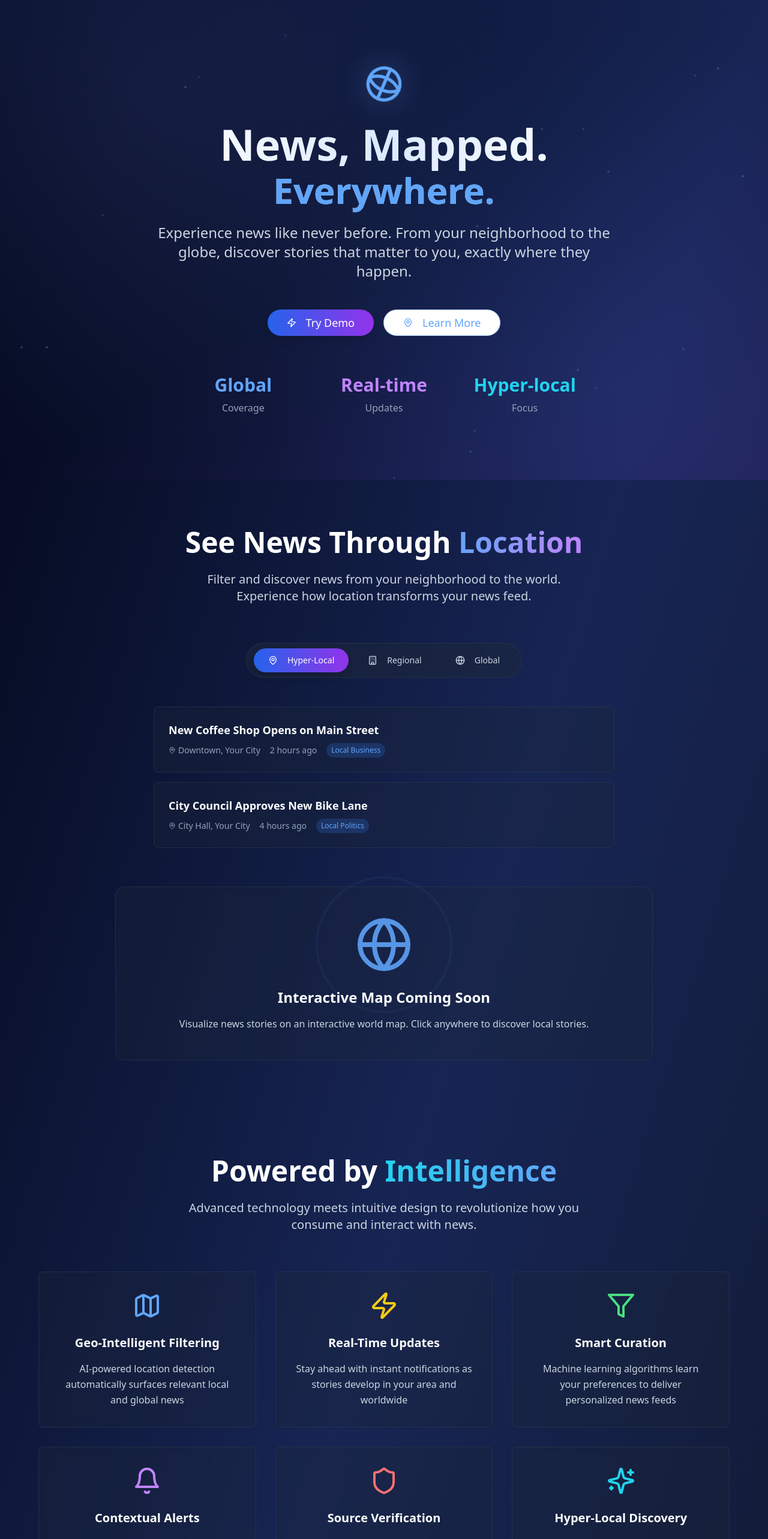
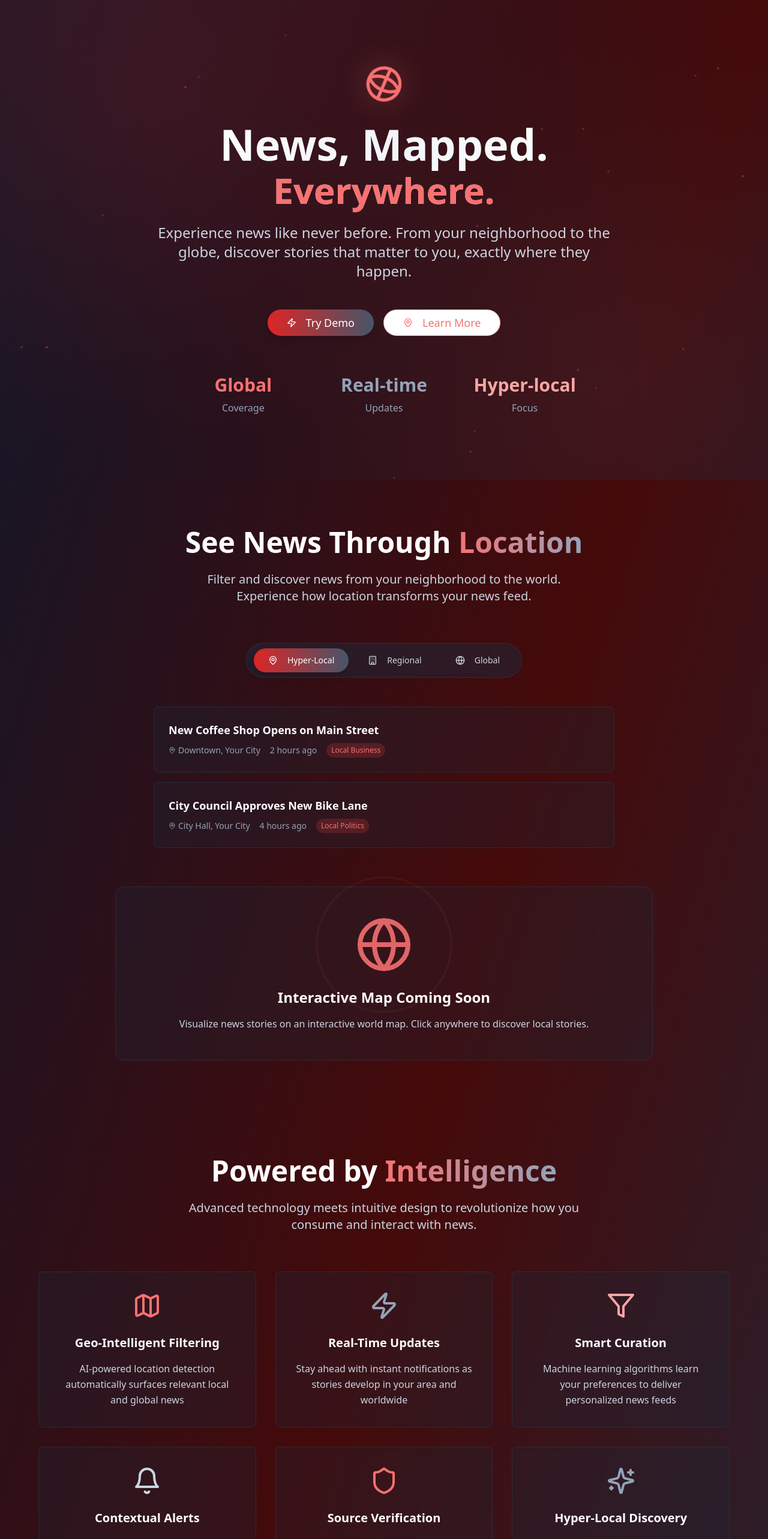
Before and after one commit to johan-bod/HeatNews, a React (Vite) app: page / in a window 1280 px wide. Shown: the top 2566 px of the page at 60% size. Built offline with nearby package versions, Linux system fonts and the light colour scheme.

Commit message:
Refactor: Update homepage color palette
Adjust the color palette of the homepage to be more unified and professional, incorporating red and blue-grey tones.

```diff
--- a/src/components/Features.tsx
+++ b/src/components/Features.tsx
@@ -9,25 +9,25 @@ const Features = () => {
       icon: Map,
       title: "Geo-Intelligent Filtering",
       description: "AI-powered location detection automatically surfaces relevant local and global news",
-      color: "text-blue-400"
+      color: "text-red-400"
     },
     {
       icon: Zap,
       title: "Real-Time Updates",
       description: "Stay ahead with instant notifications as stories develop in your area and worldwide",
-      color: "text-yellow-400"
+      color: "text-slate-400"
     },
     {
       icon: Filter,
       title: "Smart Curation",
       description: "Machine learning algorithms learn your preferences to deliver personalized news feeds",
-      color: "text-green-400"
+      color: "text-red-300"
     },
     {
       icon: Bell,
       title: "Contextual Alerts",
       description: "Get notified about breaking news that matters to your location and interests",
-      color: "text-purple-400"
+      color: "text-slate-300"
     },
     {
       icon: Shield,
@@ -39,7 +39,7 @@ const Features = () => {
       icon: Sparkles,
       title: "Hyper-Local Discovery",
       description: "Discover neighborhood stories and community events you won't find anywhere else",
-      color: "text-cyan-400"
+      color: "text-slate-400"
     }
   ];
 
@@ -49,7 +49,7 @@ const Features = () => {
         <div className="text-center mb-16">
           <h2 className="text-4xl md:text-5xl font-bold text-white mb-6">
             Powered by
-            <span className="bg-gradient-to-r from-cyan-400 to-blue-400 bg-clip-text text-transparent"> Intelligence</span>
+            <span className="bg-gradient-to-r from-red-400 to-slate-400 bg-clip-text text-transparent"> Intelligence</span>
           </h2>
           <p className="text-xl text-slate-300 max-w-2xl mx-auto">
             Advanced technology meets intuitive design to revolutionize how you consume and interact with news.
@@ -62,14 +62,14 @@ const Features = () => {
             return (
               <Card
                 key={index}
-                className="bg-slate-800/30 backdrop-blur-sm border-slate-700/50 hover:border-blue-500/50 transition-all duration-500 transform hover:scale-105 hover:shadow-xl hover:shadow-blue-500/10 group"
+                className="bg-slate-800/30 backdrop-blur-sm border-slate-700/50 hover:border-red-500/50 transition-all duration-500 transform hover:scale-105 hover:shadow-xl hover:shadow-red-500/10 group"
               >
                 <CardContent className="p-8 text-center">
                   <div className="relative mb-6">
                     <Icon className={`w-12 h-12 ${feature.color} mx-auto group-hover:scale-110 transition-transform duration-300`} />
                     <div className={`absolute inset-0 ${feature.color.replace('text-', 'bg-')}/10 rounded-full blur-xl group-hover:blur-2xl transition-all duration-300`}></div>
                   </div>
-                  <h3 className="text-xl font-bold text-white mb-4 group-hover:text-blue-400 transition-colors">
+                  <h3 className="text-xl font-bold text-white mb-4 group-hover:text-red-400 transition-colors">
                     {feature.title}
                   </h3>
                   <p className="text-slate-300 leading-relaxed">
--- a/src/components/Hero.tsx
+++ b/src/components/Hero.tsx
@@ -7,9 +7,9 @@ const Hero = () => {
   return (
     <section className="relative min-h-screen flex items-center justify-center overflow-hidden">
       {/* Animated background */}
-      <div className="absolute inset-0 bg-gradient-to-br from-blue-900/20 via-transparent to-purple-900/20">
-        <div className="absolute inset-0 bg-[radial-gradient(circle_at_20%_20%,rgba(120,119,198,0.1),transparent_50%)]"></div>
-        <div className="absolute inset-0 bg-[radial-gradient(circle_at_80%_80%,rgba(59,130,246,0.1),transparent_50%)]"></div>
+      <div className="absolute inset-0 bg-gradient-to-br from-red-900/20 via-transparent to-slate-900/20">
+        <div className="absolute inset-0 bg-[radial-gradient(circle_at_20%_20%,rgba(220,38,38,0.1),transparent_50%)]"></div>
+        <div className="absolute inset-0 bg-[radial-gradient(circle_at_80%_80%,rgba(100,116,139,0.1),transparent_50%)]"></div>
       </div>
 
       {/* Floating particles effect */}
@@ -17,7 +17,7 @@ const Hero = () => {
         {[...Array(20)].map((_, i) => (
           <div
             key={i}
-            className="absolute w-1 h-1 bg-blue-400/30 rounded-full animate-pulse"
+            className="absolute w-1 h-1 bg-red-400/30 rounded-full animate-pulse"
             style={{
               left: `${Math.random() * 100}%`,
               top: `${Math.random() * 100}%`,
@@ -32,16 +32,16 @@ const Hero = () => {
         {/* Logo/Brand area */}
         <div className="flex items-center justify-center mb-8">
           <div className="relative">
-            <Globe className="w-16 h-16 text-blue-400 animate-spin" style={{ animationDuration: '20s' }} />
-            <div className="absolute inset-0 rounded-full bg-blue-400/20 blur-xl"></div>
+            <Globe className="w-16 h-16 text-red-400 animate-spin" style={{ animationDuration: '20s' }} />
+            <div className="absolute inset-0 rounded-full bg-red-400/20 blur-xl"></div>
           </div>
         </div>
 
         {/* Main heading */}
-        <h1 className="text-5xl md:text-7xl font-bold mb-6 bg-gradient-to-r from-white via-blue-100 to-white bg-clip-text text-transparent leading-tight">
+        <h1 className="text-5xl md:text-7xl font-bold mb-6 bg-gradient-to-r from-white via-slate-100 to-white bg-clip-text text-transparent leading-tight">
           News, Mapped.
           <br />
-          <span className="text-4xl md:text-6xl text-blue-400">Everywhere.</span>
+          <span className="text-4xl md:text-6xl text-red-400">Everywhere.</span>
         </h1>
 
         {/* Subtitle */}
@@ -54,7 +54,7 @@ const Hero = () => {
         <div className="flex flex-col sm:flex-row gap-4 justify-center items-center mb-16">
           <Button
             size="lg"
-            className="bg-gradient-to-r from-blue-600 to-purple-600 hover:from-blue-700 hover:to-purple-700 text-white px-8 py-4 text-lg rounded-full shadow-lg hover:shadow-blue-500/25 transition-all duration-300 transform hover:scale-105"
+            className="bg-gradient-to-r from-red-600 to-slate-600 hover:from-red-700 hover:to-slate-700 text-white px-8 py-4 text-lg rounded-full shadow-lg hover:shadow-red-500/25 transition-all duration-300 transform hover:scale-105"
           >
             <Zap className="w-5 h-5 mr-2" />
             Try Demo
@@ -62,7 +62,7 @@ const Hero = () => {
           <Button
             variant="outline"
             size="lg"
-            className="border-blue-400/50 text-blue-400 hover:bg-blue-400/10 px-8 py-4 text-lg rounded-full backdrop-blur-sm transition-all duration-300"
+            className="border-red-400/50 text-red-400 hover:bg-red-400/10 px-8 py-4 text-lg rounded-full backdrop-blur-sm transition-all duration-300"
           >
             <MapPin className="w-5 h-5 mr-2" />
             Learn More
@@ -72,15 +72,15 @@ const Hero = () => {
         {/* Stats */}
         <div className="grid grid-cols-3 gap-8 max-w-2xl mx-auto">
           <div className="text-center">
-            <div className="text-3xl font-bold text-blue-400 mb-2">Global</div>
+            <div className="text-3xl font-bold text-red-400 mb-2">Global</div>
             <div className="text-slate-400">Coverage</div>
           </div>
           <div className="text-center">
-            <div className="text-3xl font-bold text-purple-400 mb-2">Real-time</div>
+            <div className="text-3xl font-bold text-slate-400 mb-2">Real-time</div>
             <div className="text-slate-400">Updates</div>
           </div>
           <div className="text-center">
-            <div className="text-3xl font-bold text-cyan-400 mb-2">Hyper-local</div>
+            <div className="text-3xl font-bold text-red-300 mb-2">Hyper-local</div>
             <div className="text-slate-400">Focus</div>
           </div>
         </div>
--- a/src/components/NewsDemo.tsx
+++ b/src/components/NewsDemo.tsx
@@ -53,9 +53,9 @@ const NewsDemo = () => {
   };
 
   const scopes = [
-    { id: 'local', label: 'Hyper-Local', icon: MapPin, color: 'text-green-400' },
-    { id: 'regional', label: 'Regional', icon: Building, color: 'text-blue-400' },
-    { id: 'global', label: 'Global', icon: Globe, color: 'text-purple-400' }
+    { id: 'local', label: 'Hyper-Local', icon: MapPin, color: 'text-red-400' },
+    { id: 'regional', label: 'Regional', icon: Building, color: 'text-slate-400' },
+    { id: 'global', label: 'Global', icon: Globe, color: 'text-red-300' }
   ];
 
   return (
@@ -64,7 +64,7 @@ const NewsDemo = () => {
         <div className="text-center mb-16">
           <h2 className="text-4xl md:text-5xl font-bold text-white mb-6">
             See News Through
-            <span className="bg-gradient-to-r from-blue-400 to-purple-400 bg-clip-text text-transparent"> Location</span>
+            <span className="bg-gradient-to-r from-red-400 to-slate-400 bg-clip-text text-transparent"> Location</span>
           </h2>
           <p className="text-xl text-slate-300 max-w-2xl mx-auto">
             Filter and discover news from your neighborhood to the world. Experience how location transforms your news feed.
@@ -82,7 +82,7 @@ const NewsDemo = () => {
                   variant={selectedScope === scope.id ? "default" : "ghost"}
                   className={`mx-1 rounded-full px-6 py-3 transition-all duration-300 ${
                     selectedScope === scope.id
-                      ? 'bg-gradient-to-r from-blue-600 to-purple-600 text-white shadow-lg'
+                      ? 'bg-gradient-to-r from-red-600 to-slate-600 text-white shadow-lg'
                       : 'text-slate-300 hover:text-white hover:bg-slate-700/50'
                   }`}
                   onClick={() => setSelectedScope(scope.id)}
@@ -100,12 +100,12 @@ const NewsDemo = () => {
           {newsItems[selectedScope as keyof typeof newsItems].map((item, index) => (
             <Card
               key={index}
-              className="bg-slate-800/30 backdrop-blur-sm border-slate-700/50 hover:border-blue-500/50 transition-all duration-300 transform hover:scale-[1.02] hover:shadow-lg hover:shadow-blue-500/10"
+              className="bg-slate-800/30 backdrop-blur-sm border-slate-700/50 hover:border-red-500/50 transition-all duration-300 transform hover:scale-[1.02] hover:shadow-lg hover:shadow-red-500/10"
             >
               <CardContent className="p-6">
                 <div className="flex items-start justify-between">
                   <div className="flex-1">
-                    <h3 className="text-lg font-semibold text-white mb-2 hover:text-blue-400 transition-colors cursor-pointer">
+                    <h3 className="text-lg font-semibold text-white mb-2 hover:text-red-400 transition-colors cursor-pointer">
                       {item.title}
                     </h3>
                     <div className="flex items-center text-sm text-slate-400 space-x-4">
@@ -114,7 +114,7 @@ const NewsDemo = () => {
                         {item.location}
                       </span>
                       <span>{item.time}</span>
-                      <span className="bg-blue-500/20 text-blue-400 px-2 py-1 rounded-full text-xs">
+                      <span className="bg-red-500/20 text-red-400 px-2 py-1 rounded-full text-xs">
                         {item.category}
                       </span>
                     </div>
@@ -129,9 +129,9 @@ const NewsDemo = () => {
         <div className="mt-16 text-center">
           <div className="bg-slate-800/30 backdrop-blur-sm rounded-2xl p-12 border border-slate-700/50 max-w-4xl mx-auto">
             <div className="relative">
-              <Globe className="w-24 h-24 text-blue-400 mx-auto mb-6 animate-pulse" />
+              <Globe className="w-24 h-24 text-red-400 mx-auto mb-6 animate-pulse" />
               <div className="absolute inset-0 flex items-center justify-center">
-                <div className="w-32 h-32 border-2 border-blue-400/30 rounded-full animate-ping"></div>
+                <div className="w-32 h-32 border-2 border-red-400/30 rounded-full animate-ping"></div>
               </div>
             </div>
             <h3 className="text-2xl font-bold text-white mb-4">Interactive Map Coming Soon</h3>
--- a/src/pages/Index.tsx
+++ b/src/pages/Index.tsx
@@ -8,7 +8,7 @@ import Footer from '../components/Footer';
 
 const Index = () => {
   return (
-    <div className="min-h-screen bg-gradient-to-br from-slate-950 via-blue-950 to-slate-900">
+    <div className="min-h-screen bg-gradient-to-br from-slate-900 via-red-950 to-slate-800">
       <Hero />
       <NewsDemo />
       <Features />
```
Also changed, not shown: src/components/AuthSection.tsx (+17 -17 lines), src/components/Footer.tsx (+4 -4 lines).
